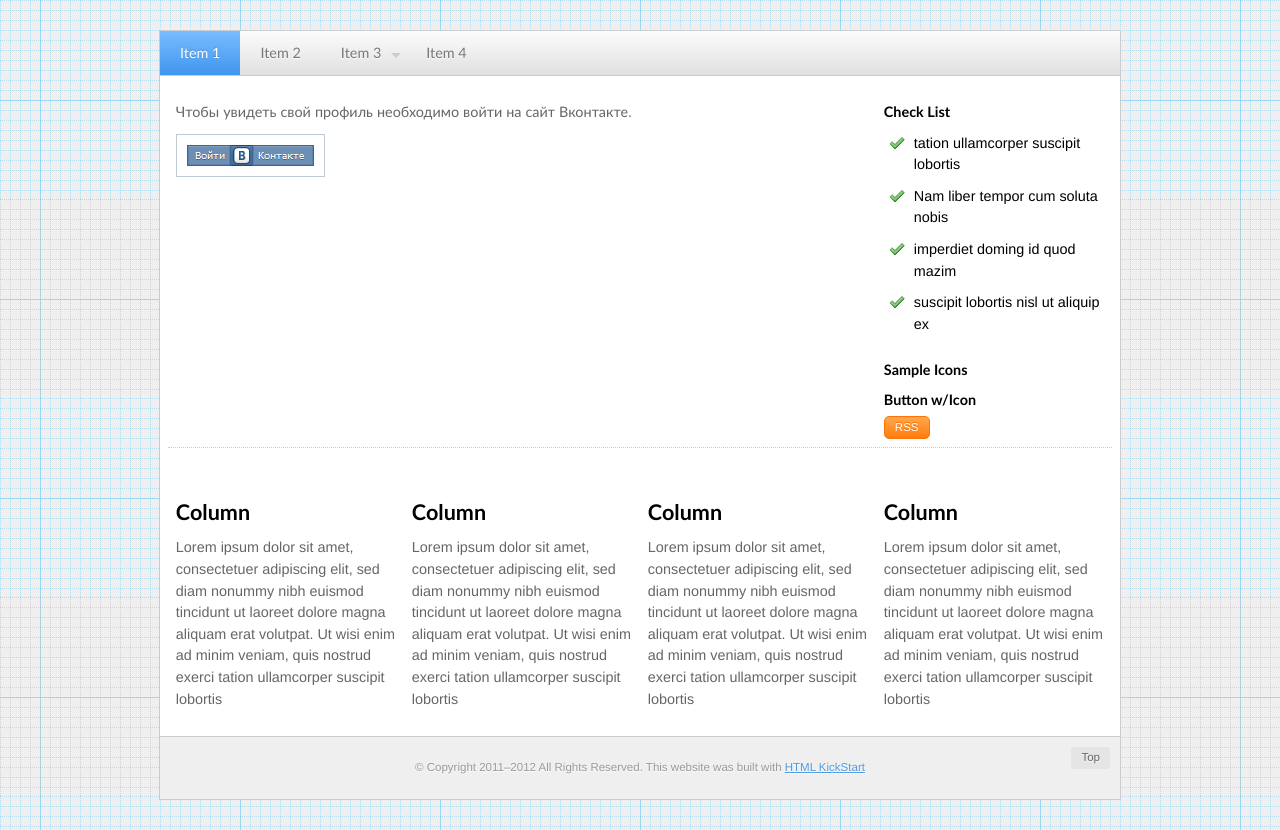
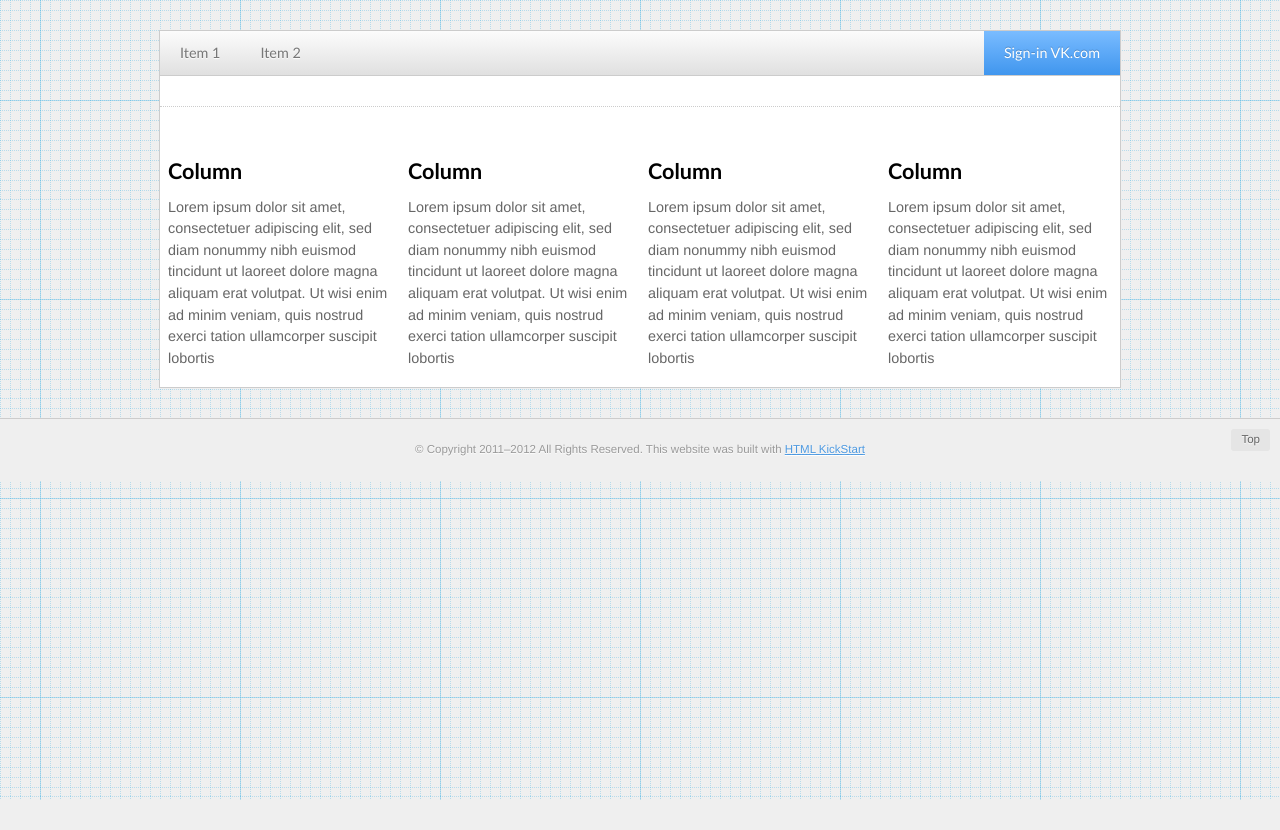
Before and after one commit to klinkin/vksunshine, a Flask app: page / in a window 1280 px wide. After the commit the page ends 800 px from the top, so only its background shows below. Run offline with Flask 2, Linux system fonts and the light colour scheme; some libraries are stand-ins or nearby versions.

Commit message:
Menu html refactor

```diff
--- a/vksunshine/blueprints/frontend/templates/promo.html
+++ b/vksunshine/blueprints/frontend/templates/promo.html
@@ -1,3 +1,4 @@
+{% from "macros/_link.html" import link_to %}
 {% extends "layout.html" %}
 
 {% block title %}Social Scaner Dashboard{% endblock %}
@@ -5,62 +6,65 @@
 {% block header %}
 		<!-- Menu Horizontal -->
 		<ul class="menu">
-				<li class="current"><a href="">Item 1</a></li>
+				<li><a href="">Item 1</a></li>
 				<li><a href="">Item 2</a></li>
-				<li><a href=""><span class="icon" data-icon="R"></span>Item 3</a>
-					<ul>
-					<li><a href=""><span class="icon" data-icon="G"></span>Sub Item</a></li>
-					<li><a href=""><span class="icon" data-icon="A"></span>Sub Item</a>
-						<ul>
-						<li><a href=""><span class="icon" data-icon="Z"></span>Sub Item</a></li>
-						<li><a href=""><span class="icon" data-icon="k"></span>Sub Item</a></li>
-						<li><a href=""><span class="icon" data-icon="J"></span>Sub Item</a></li>
-						<li><a href=""><span class="icon" data-icon="="></span>Sub Item</a></li>
-						</ul>
+
+				{% if g.user %}
+		        <li class="right"><a href="{{ url_for('oauth.logout') }}"><span class="icon" data-icon="Q"></span>Logout</a>
+		      	<li class="right current">
+							<a href="{{ url_for('frontend.promo') }}">
+								<span class="icon" data-icon="u"></span>Account [{{ g.user.user_id }}]</a>
+							<ul>
+								<li>
+									<a href="{{ url_for('frontend.news') }}"><span class="icon" data-icon="k"></span>News</a>
+								</li>
+								<li>
+									<a href="{{ url_for('frontend.message') }}"><span class="icon" data-icon="Z"></span>Messages</a>
+								</li>
+							</ul>
 					</li>
-					<li class="divider"><a href=""><span class="icon" data-icon="T"></span>li.divider</a></li>
-					</ul>
-				</li>
-				<li><a href="">Item 4</a></li>
+				{% else %}
+		        <li class="right current"><a href="{{ url_for('oauth.login') }}"><span class="icon" data-icon="u"></span>Sign-in VK.com</a>
+		    {% endif %}
+
 		</ul>
 {% endblock %}
 
 {% block main %}
 		<div class="col_12">
-			<div class="col_9">
-				{% if g.user %}
-					<h3>{{ user_info['first_name'] }} {{ user_info['last_name'] }} </h3>
-					<p><img class="align-left" src="{{ user_info['photo_big'] }}" width="200" /></p>
-			  {% else %}
-			    <p>
-			      Чтобы увидеть свой профиль необходимо войти на сайт Вконтакте.
-			    <p>
-		      <a href="{{ url_for('oauth.login') }}"><img src="{{
-		        url_for('static', filename='css/img/253978.png') }}" alt="Войти Вконтакте"></a>
-			  {% endif %}
-			</div>
+			{% if g.user %}
+			  <div class="col_3">
+					<img class="align-left" src="{{ user_info['photo_big'] }}" width="200" />
+			  </div>
 
-			<div class="col_3">
-			<h6>Check List</h6>
-			<ul class="checks">
-			<li>tation ullamcorper suscipit lobortis</li>
-			<li>Nam liber tempor cum soluta nobis</li>
-			<li>imperdiet doming id quod mazim</li>
-			<li>suscipit lobortis nisl ut aliquip ex</li>
-			</ul>
+			  <div class="col_9">
+					{% if user_info %}
+						<div id="profile_info">
+							<div class="simple page_top">
+								<h6>{{ user_info.first_name }} {{ user_info.last_name }}  -  {{ user_info.university_name}} ' {{ user_info.graduation}}</h6>
+								<p>{{ user_info.activity }}</p>
+							</div>
+						  <hr/>
+							<div id="profile_short">
+								<div class="clear_fix ">
+									<div class="col_4">День рождения:</div>
+									<div class="col_5">{{ user_info.bdate }}</div>
+								</div>
+								<div class="clear_fix miniblock">
+									<div class="col_4">Родной город:</div>
+									<div class="col_5">{{ user_info.bdate }}</div>
+								</div>
+								<div class="clear_fix miniblock">
+									<div class="col_4">Семейное положение:</div>
+									<div class="col_5">{{ user_info.bdate }}</div>
+								</div>
+							</div>
+						</div>
 
-			<h6>Sample Icons</h6>
-			<span class="icon social x-large blue" data-icon="F"></span>
-			<span class="icon social x-large" style="color:orange;" data-icon="5"></span>
-			<span class="icon social x-large darkgray" data-icon="1"></span>
-			<span class="icon social x-large black" data-icon="w"></span>
-			<span class="icon x-large pink" data-icon="*"></span>
-			<span class="icon social x-large green" data-icon="v"></span>
-
-			<h6>Button w/Icon</h6>
-			<a class="button orange small" href="#"><span class="icon social" data-icon="r"></span> RSS</a>
-			</div>
-
+			    {% endif %}
+		    </div>
+			{% endif %}
+		  </div>
 			<hr />
 
 			<div class="col_3">
```
